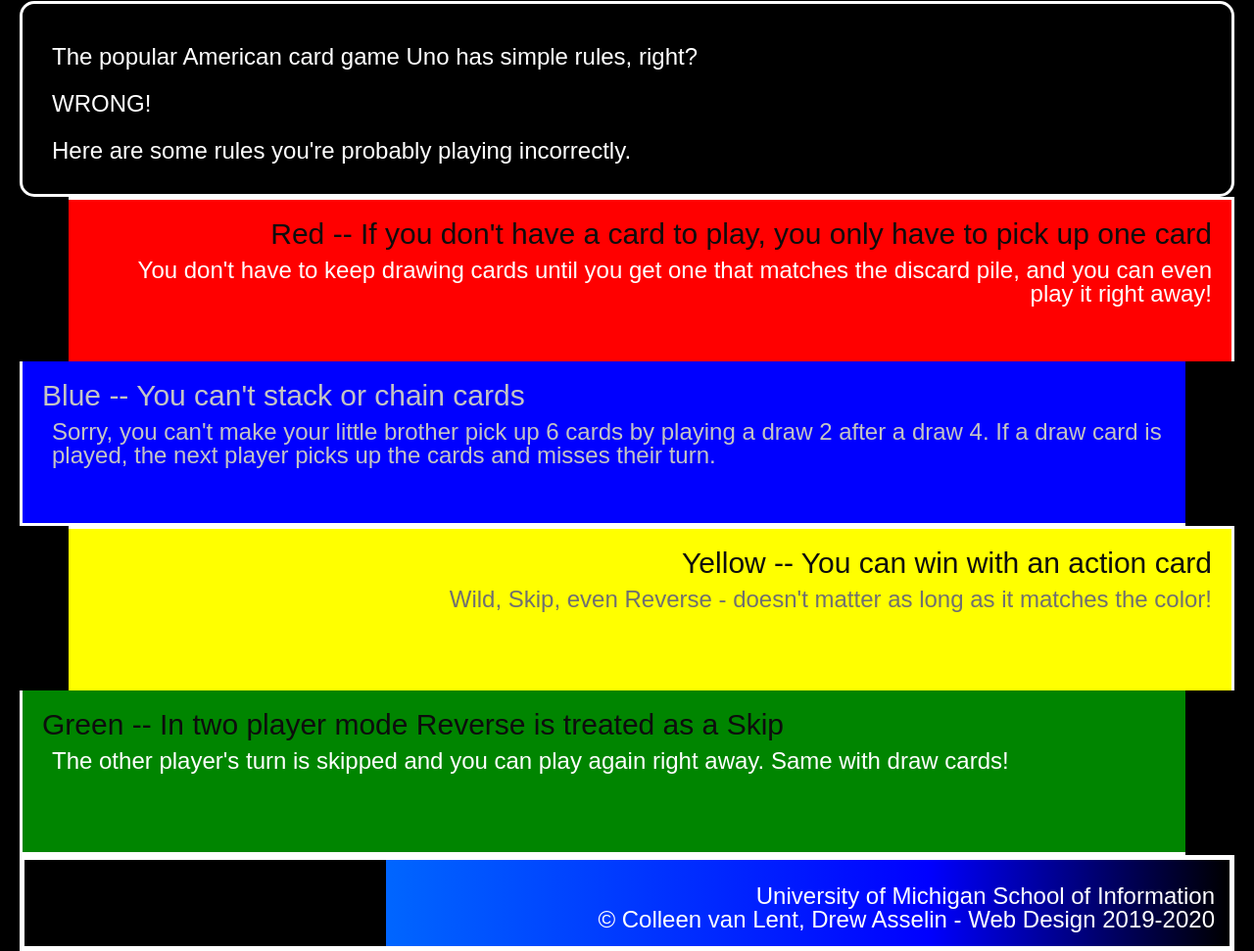
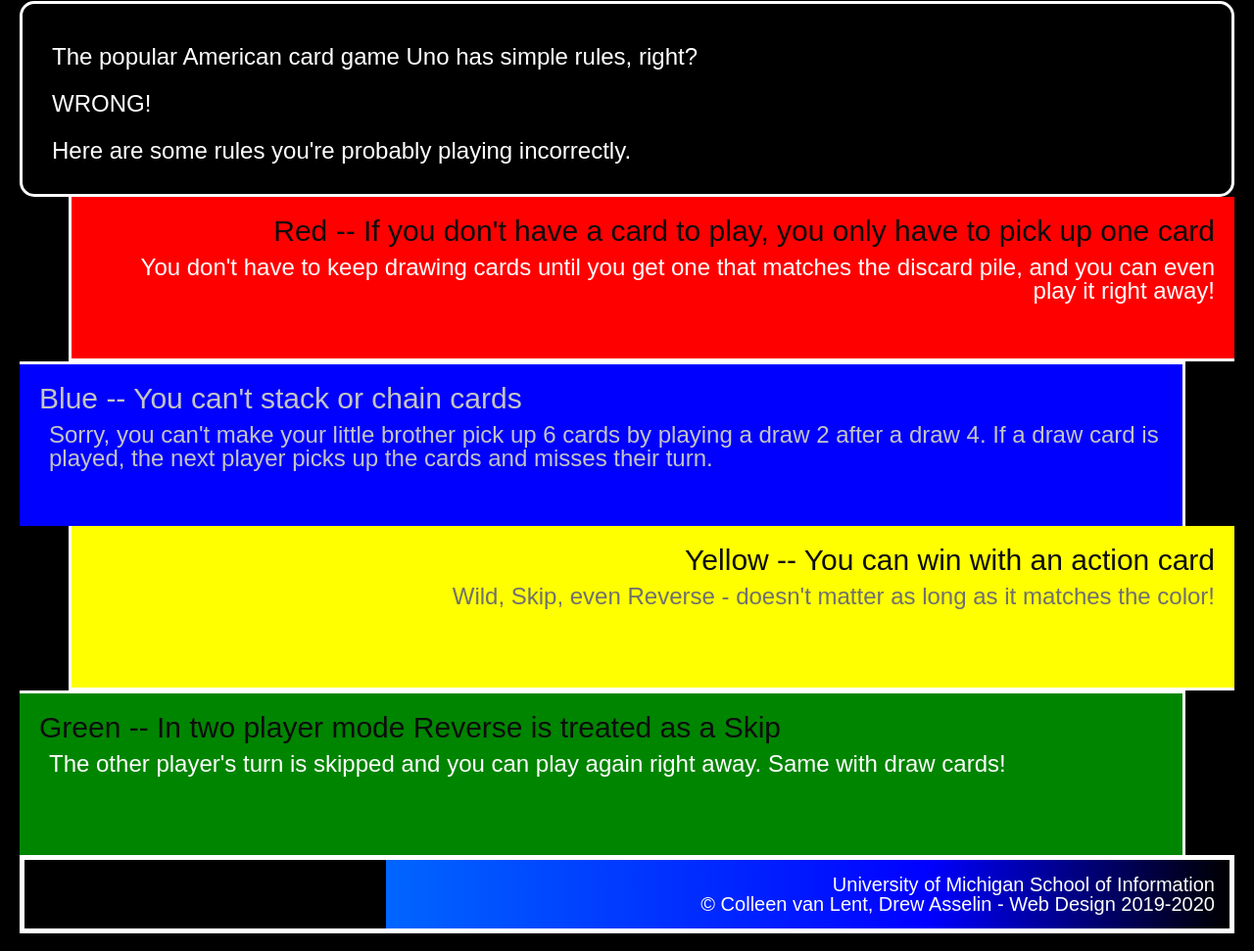
Before and after one commit to yasemingunal/hw3-2022, a plain HTML site: page index.html in a window 1280 px wide. Shown: the part 327-1298 px from the top of the page at 98% size. Drawn offline with Linux system fonts and the light colour scheme.

Commit message:
Update style.css

```diff
--- a/css/style.css
+++ b/css/style.css
@@ -49,16 +49,16 @@
     background-color: #ff0000;
     text-align:right;
     margin-left: 50px;
-    border-bottom: 2px;
-    border-left: 5px;
+    border-top: 2px;
+    border-right: 5px;
 }
 
 .blue {
     background-color: #0000ff;
     text-align: left;
     margin-right: 50px;
-    border-right: 5px;
-    border-top: 2px;
+    border-left: 5px;
+    border-bottom: 2px;
     color: #C4C4C4;
 
 }
@@ -71,8 +71,8 @@
     background-color: #ffff00;
     text-align: right;
     margin-left: 50px;
-    border-bottom: 2px;
-    border-left: 5px;
+    border-top: 2px;
+    border-right: 5px;
     color: #707070;
 }
 
@@ -80,17 +80,28 @@
     background-color: #008500;
     text-align: left;
     margin-right: 50px;
-    border-right: 5px;
-    border-top: 2px;
+    border-bottom: 5px;
+    border-left: 2px;
 }
 
 
 footer {
     /* FIX GRADIENT  */
     background: linear-gradient(270deg, rgba(0,0,0,1) 0%, rgba(0,0,255,1) 25%, rgba(0,102,255,1) 70%, rgba(0,0,0,1) 0%);    border: 5px solid #ffffff;
+    text-align: right;
+    /*
     font-size: 20px;
-    text-align: right;
+
+    padding: 15px 15px 15px 0px;
+
     padding-top: 15px;
     padding-right: 15px;
-    padding-bottom: 15px;
+    padding-bottom: 15px; */
 }
+
+footer p {
+    font-size: 20px;
+    padding-top: 15px;
+    padding-right: 15px;
+    padding-bottom: 15px
+}
```
